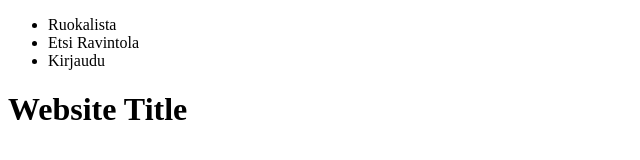
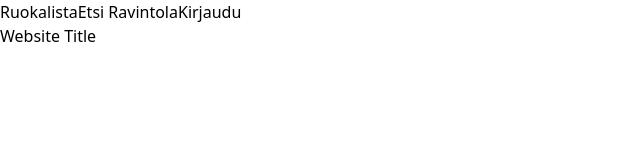
Before and after one commit to mortargoblin/fastfood-website, a website: page index.html in a window 1280 px wide. Shown: the whole page, without its empty margins (0-640 px from the left). Drawn offline with Linux system fonts and the light colour scheme.

Commit message:
tailwind

```diff
--- a/index.html
+++ b/index.html
@@ -5,19 +5,17 @@
 <head>
   <meta charset="UTF-8">
   <meta name="viewport" content="width=device-width, initial-scale=1.0">
+  <link rel="stylesheet" href="main.css">
   <title>Northside Nugetti</title>
 </head>
 
 <body>
   <div>
     <header>
-      <nav>
-        <!-- Secondary Navigation inside <header> -->
-        <ul>
-          <li>Ruokalista</li>
-          <li>Etsi Ravintola</li>
-          <li>Kirjaudu</li>
-        </ul>
+      <nav class="flex flex-row">
+        <div>Ruokalista</div>
+        <div>Etsi Ravintola</div>
+        <div>Kirjaudu</div>
       </nav>
       <h1>Website Title</h1>
     </header>
--- /dev/null
+++ b/input.css
@@ -0,0 +1 @@
+@import "tailwindcss";
```
Also changed, not shown: main.css (added).
